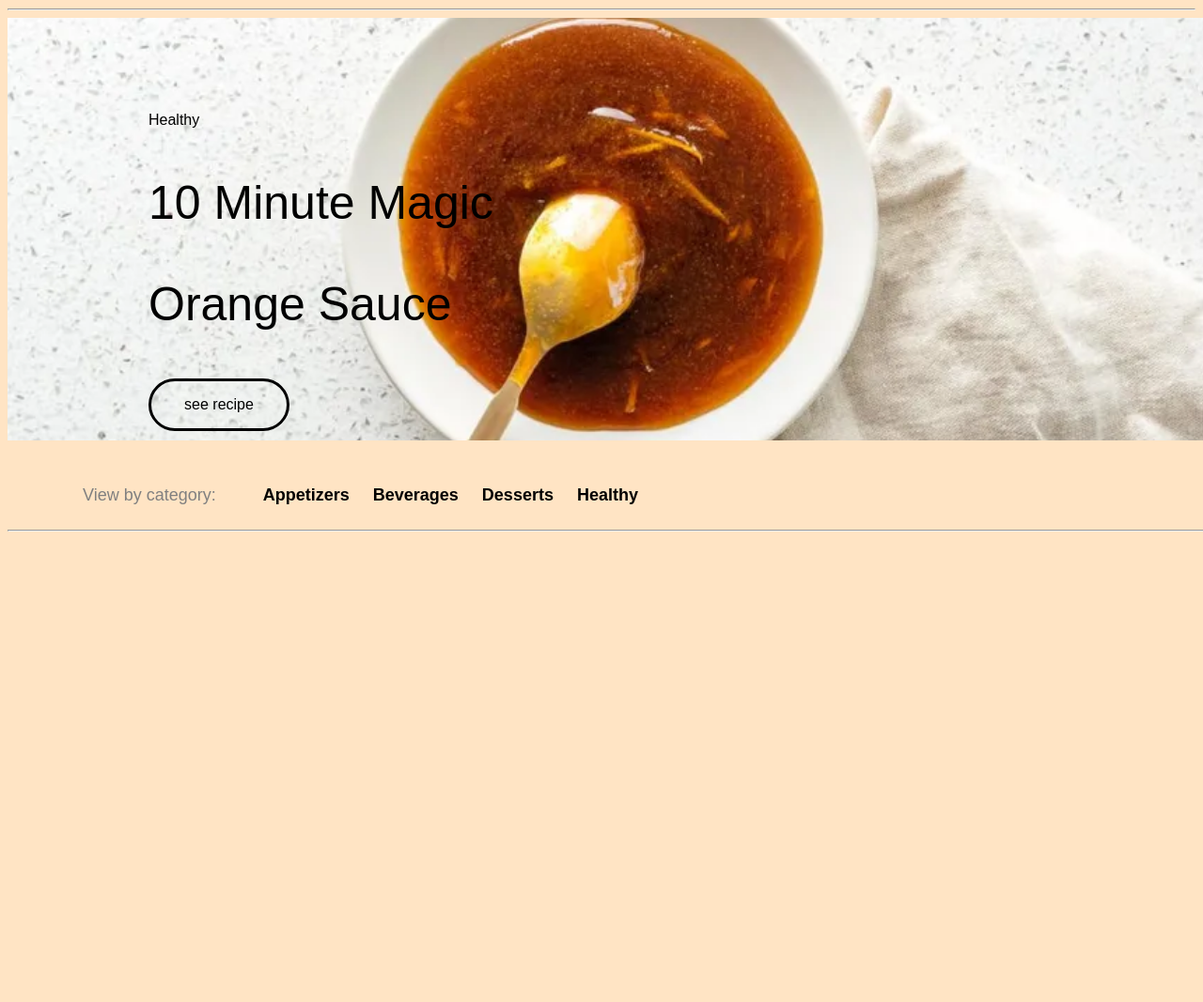
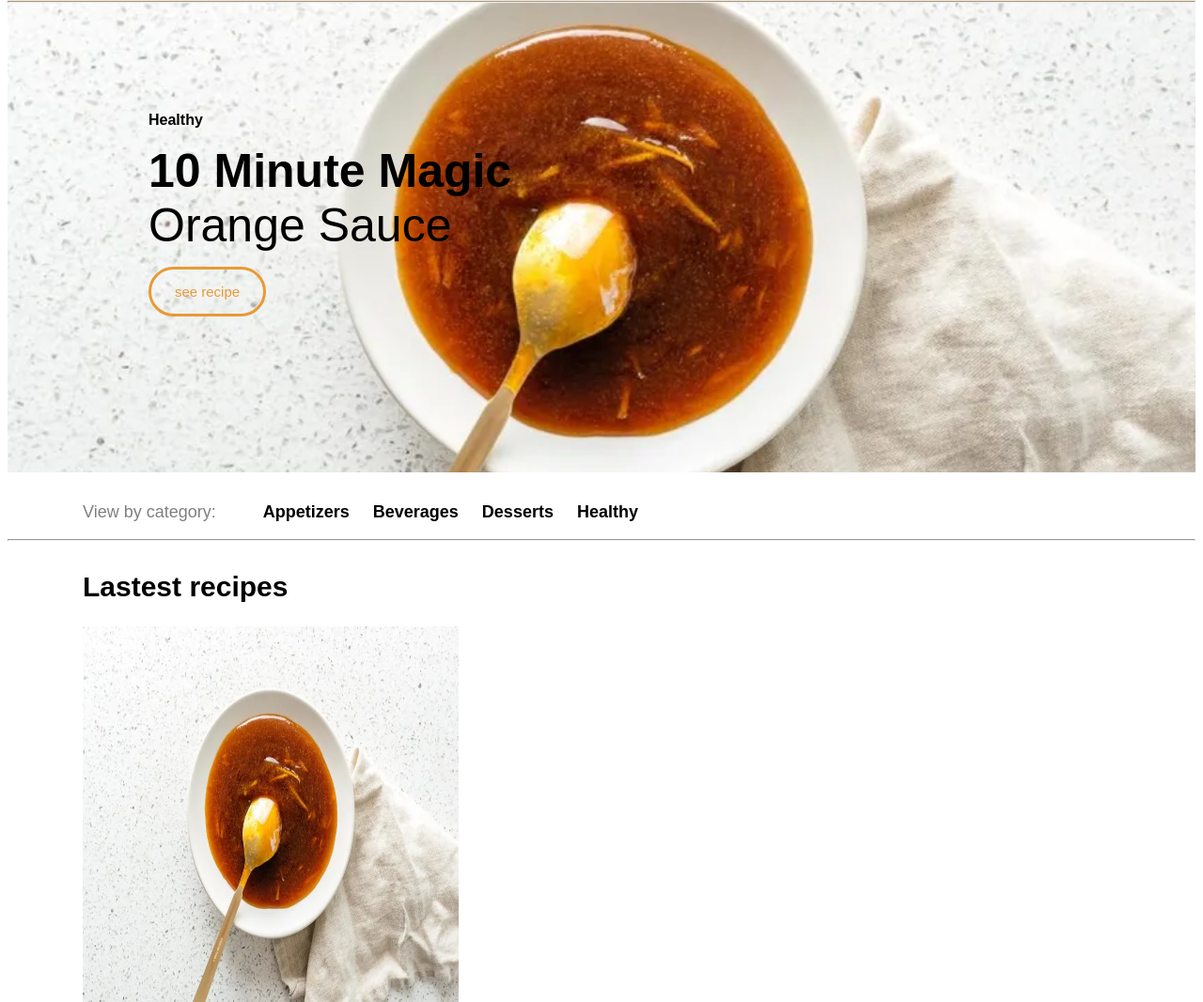
Before and after one commit to Chon-Hang-Wong-Vivaldo-clase/Pagina_Recetas, a plain HTML site: page index.html in a window 1280 px wide. Shown: the part 67-1134 px from the top of the page at 94% size. Before the commit the page ends 800 px from the top, so only its background shows below. Drawn offline with Linux system fonts and the light colour scheme.

Commit message:
Partial commit: Article

```diff
--- a/index.css
+++ b/index.css
@@ -1,6 +1,18 @@
 header {
     background-color: bisque;
     height: 60px;
+}
+
+hr {
+    display: block;
+    margin-block-start: 0em;
+    margin-block-end: 0em;
+    margin-inline-start: auto;
+    margin-inline-end: auto;
+    unicode-bidi: isolate;
+    overflow: hidden;
+    border-style: inset;
+    border-width: 1px;
 }
 
 .headerNAV {
@@ -27,24 +39,27 @@ header {
 }
 
 .pointInterest {
-    height: 450px;
+    display: flex;
+    flex-direction:column;
+    height: 500px;
     width: 100%;
     background-image: url(img/orange-sauce.webp);
     background-size: cover;
     background-position: center;
     font-family: "Arial", sans-serif;
-    position: fixed;
     top: 100;
 }
 
 .recipeCat {
     margin-top: 100px;
     margin-left: 150px;
+    font-weight: 700
 }
 
 .recipeTitle {
     margin-left: 150px;
     font-size: 50px;
+    font-weight: 700;
 }
 
 .recipeSubtitle{
@@ -56,15 +71,17 @@ header {
     display: flex;
     justify-content: center;
     margin-left: 150px;
-    width: 150px;
-    padding: auto;
-    border: 3px solid black;
+    width: 125px;
+    color: rgb(233, 153, 54);
+    border: 3px solid rgb(233, 153, 54);
     box-sizing: border-box;
     border-radius: 30px;
+    margin-top: 15px;
+    font-size: 15px;
 }
 
 .NAV {
-    position:static;
+    padding-top: 140px;
     font-family: "Arial", sans-serif;
     font-size: 18px;
     display: flex;
@@ -79,3 +96,13 @@ header {
     margin-right: 50px;
     padding-top: 22px;
 }
+
+.lastestRecipes {
+    display: flex;
+
+    padding-top: 80px;
+    margin-left: 80px;
+    font-family: "Arial", sans-serif;
+    font-size: 20px;
+
+}
--- a/index.html
+++ b/index.html
@@ -1,6 +1,5 @@
 <!DOCTYPE html>
 <html   lang="en"
-        style="background-color: bisque;">
 <head>
     <meta charset="UTF-8">
     <meta name="viewport" content="width=device-width, initial-scale=1.0">
@@ -21,10 +20,12 @@
 
     <div class="pointInterest">
         <div class="recipeCat"><p>Healthy</p></div>
-        <div class="recipeTitle"><p>10 Minute Magic</p></div>
-        <div class="recipeSubtitle"><p>Orange Sauce</p></div>
+        <div class="recipeTitle">10 Minute Magic</div>
+        <div class="recipeSubtitle">Orange Sauce</div>
         <div class="seeRecipe"><p>see recipe</p></div>
         <br><br>
+        <nav>
+
             <div class="NAV">
                 <div class="ViewCat">View by category:</div>
                 <b><div class="paginas">Appetizers</div></b>
@@ -34,8 +35,15 @@
             </div>
             <br>
             <hr>
+        </nav>
     </div>
 
-    <hr>
+    <article class="lastestRecipes">
+        <div>
+            <h2>Lastest recipes</h2>
+            <div class="Grantma"><img src="/img/orange-sauce.webp" alt="" width="400px" height="400px"></div>
+            <div class="Grantma"><img src="/img/orange-sauce.webp" alt="" width="400px" height="400px"></div>
+        </div>
+    </article>
 </body>
 </html>
```
Lines whose indentation alone changed are shown as unchanged.
